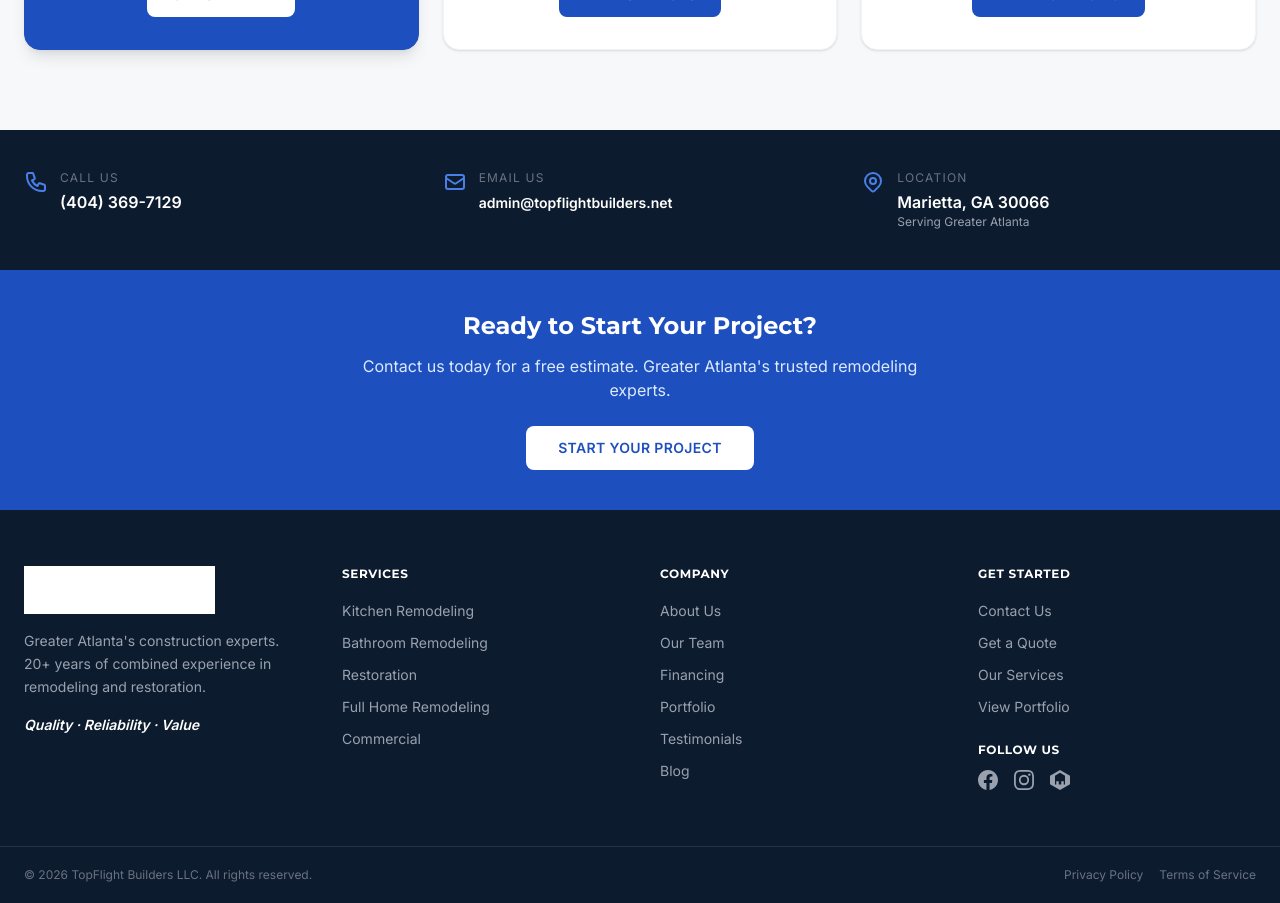
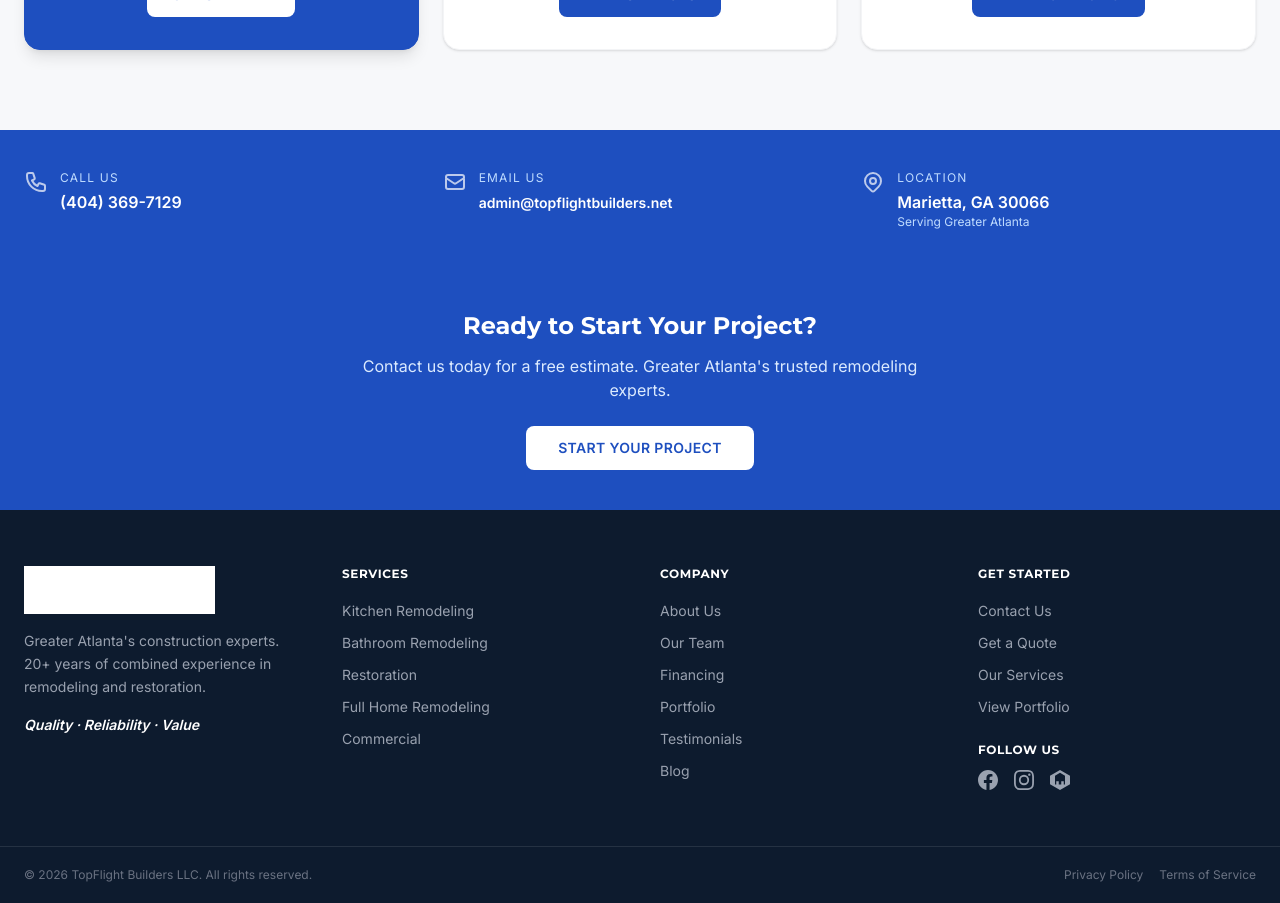
Before and after one commit to travislastra/Top-Flight-Builders, a Next.js app: page /Top-Flight-Builders/ in a window 1280 px wide. Shown: the part 6880-7783 px from the top of the page. Built offline with nearby package versions, Linux system fonts and the light colour scheme.

Commit message:
Match contact banner color to brand blue footer strip
Co-Authored-By: Claude Sonnet 4.6 <noreply@anthropic.com>

```diff
--- a/src/components/ContactBanner.tsx
+++ b/src/components/ContactBanner.tsx
@@ -1,46 +1,46 @@
 export default function ContactBanner() {
   return (
-    <section className="bg-[#0D1B2E] py-10 px-6">
+    <section className="bg-[#1E4FBF] py-10 px-6">
       <div className="max-w-7xl mx-auto grid md:grid-cols-3 gap-6 text-center md:text-left">
         <div className="flex flex-col md:flex-row items-center md:items-start gap-3">
-          <div className="text-[#4A7FE8] shrink-0">
+          <div className="text-white/70 shrink-0">
             <svg className="w-6 h-6" fill="none" stroke="currentColor" viewBox="0 0 24 24">
               <path strokeLinecap="round" strokeLinejoin="round" strokeWidth={2} d="M3 5a2 2 0 012-2h3.28a1 1 0 01.948.684l1.498 4.493a1 1 0 01-.502 1.21l-2.257 1.13a11.042 11.042 0 005.516 5.516l1.13-2.257a1 1 0 011.21-.502l4.493 1.498a1 1 0 01.684.949V19a2 2 0 01-2 2h-1C9.716 21 3 14.284 3 6V5z" />
             </svg>
           </div>
           <div>
-            <p className="text-gray-500 text-xs uppercase tracking-widest mb-1">Call Us</p>
-            <a href="tel:4043697129" className="text-white font-semibold hover:text-[#4A7FE8] transition-colors">
+            <p className="text-blue-200 text-xs uppercase tracking-widest mb-1">Call Us</p>
+            <a href="tel:4043697129" className="text-white font-semibold hover:text-blue-100 transition-colors">
               (404) 369-7129
             </a>
           </div>
         </div>
 
         <div className="flex flex-col md:flex-row items-center md:items-start gap-3">
-          <div className="text-[#4A7FE8] shrink-0">
+          <div className="text-white/70 shrink-0">
             <svg className="w-6 h-6" fill="none" stroke="currentColor" viewBox="0 0 24 24">
               <path strokeLinecap="round" strokeLinejoin="round" strokeWidth={2} d="M3 8l7.89 5.26a2 2 0 002.22 0L21 8M5 19h14a2 2 0 002-2V7a2 2 0 00-2-2H5a2 2 0 00-2 2v10a2 2 0 002 2z" />
             </svg>
           </div>
           <div>
-            <p className="text-gray-500 text-xs uppercase tracking-widest mb-1">Email Us</p>
-            <a href="mailto:admin@topflightbuilders.net" className="text-white font-semibold hover:text-[#4A7FE8] transition-colors text-sm">
+            <p className="text-blue-200 text-xs uppercase tracking-widest mb-1">Email Us</p>
+            <a href="mailto:admin@topflightbuilders.net" className="text-white font-semibold hover:text-blue-100 transition-colors text-sm">
               admin@topflightbuilders.net
             </a>
           </div>
         </div>
 
         <div className="flex flex-col md:flex-row items-center md:items-start gap-3">
-          <div className="text-[#4A7FE8] shrink-0">
+          <div className="text-white/70 shrink-0">
             <svg className="w-6 h-6" fill="none" stroke="currentColor" viewBox="0 0 24 24">
               <path strokeLinecap="round" strokeLinejoin="round" strokeWidth={2} d="M17.657 16.657L13.414 20.9a1.998 1.998 0 01-2.827 0l-4.244-4.243a8 8 0 1111.314 0z" />
               <path strokeLinecap="round" strokeLinejoin="round" strokeWidth={2} d="M15 11a3 3 0 11-6 0 3 3 0 016 0z" />
             </svg>
           </div>
           <div>
-            <p className="text-gray-500 text-xs uppercase tracking-widest mb-1">Location</p>
+            <p className="text-blue-200 text-xs uppercase tracking-widest mb-1">Location</p>
             <p className="text-white font-semibold">Marietta, GA 30066</p>
-            <p className="text-gray-400 text-xs">Serving Greater Atlanta</p>
+            <p className="text-blue-200 text-xs">Serving Greater Atlanta</p>
           </div>
         </div>
       </div>
```
